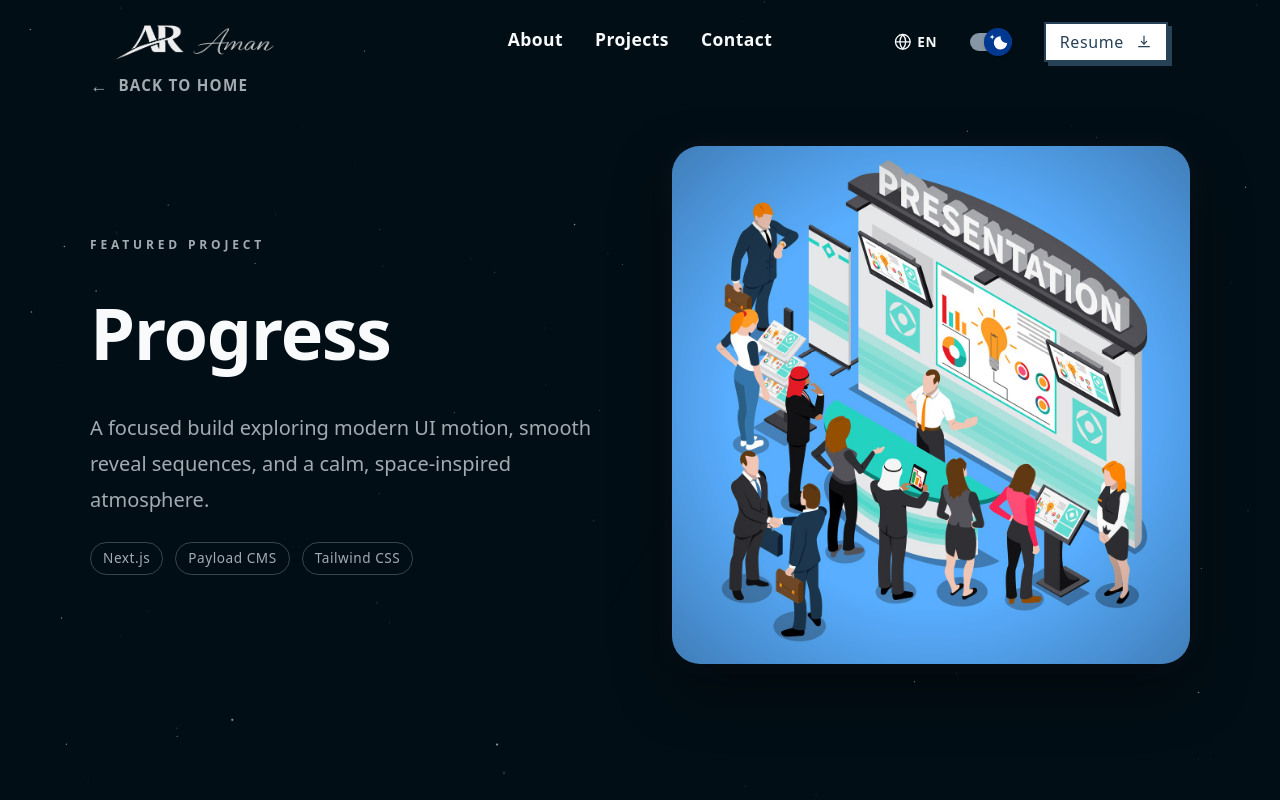
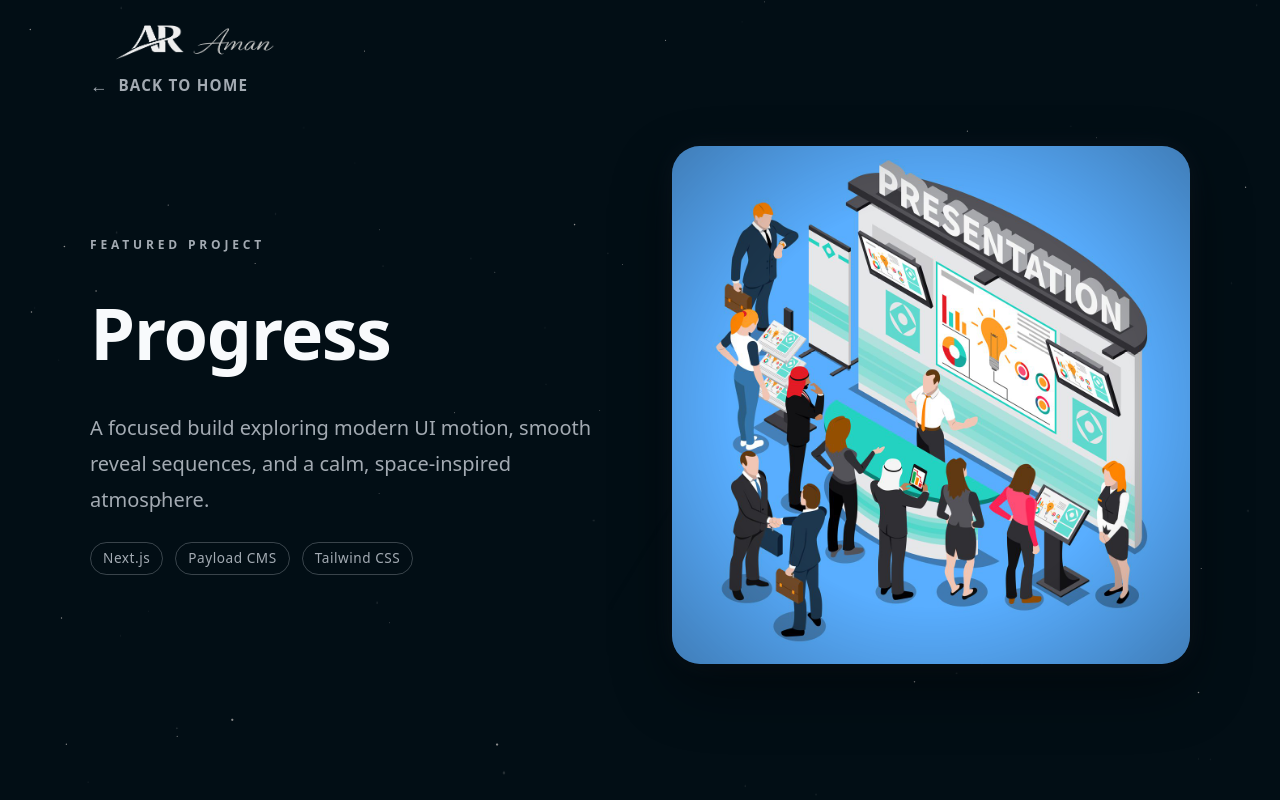
Before and after one commit to amanrai00/PortfolioAman, a Vue app: page /projects/progress in a window 1280 px wide. Built offline with nearby package versions, Linux system fonts and the light colour scheme; a web font is replaced by a local one.

Commit message:
project page wip1

```diff
--- a/src/components/Navbar.vue
+++ b/src/components/Navbar.vue
@@ -43,7 +43,7 @@
           </div>
 
           <!-- Desktop nav -->
-          <div class="hidden lg:block lg:justify-self-center">
+          <div v-if="!isProjectPage" class="hidden lg:block lg:justify-self-center">
             <ul class="flex items-center gap-x-8 font-semibold text-[15px] lg:text-[16px]">
               <li
                 v-for="item in sections"
@@ -68,6 +68,7 @@
               aria-label="Switch language"
               :aria-pressed="isJa"
               @click="toggleLocale"
+              v-if="!isProjectPage"
             >
               <span class="lang-roll">
                 <span class="lang-roll-track">
@@ -92,14 +93,14 @@
             </button>
 
             <!-- Desktop Resume -->
-            <label class="ui-switch hidden lg:inline-flex mr-5 desktop-switch">
+            <label v-if="!isProjectPage" class="ui-switch hidden lg:inline-flex mr-5 desktop-switch">
               <input v-model="isDark" type="checkbox" aria-label="Toggle theme" />
               <div class="slider">
                 <div class="circle"></div>
               </div>
             </label>
 
-            <a href="" class="group relative hidden px-4 py-2 font-medium lg:inline-block">
+            <a v-if="!isProjectPage" href="" class="group relative hidden px-4 py-2 font-medium lg:inline-block">
               <span
                 class="absolute inset-0 h-full w-full translate-x-1 translate-y-1 bg-[color:var(--theme-resume-border)] transition duration-200 ease-out
                        group-hover:translate-x-0 group-hover:translate-y-0"
@@ -131,7 +132,8 @@
 
             <!-- Mobile menu toggle - Lottie Hamburger -->
             <button
-              class="lg:hidden fixed top-5 right-5 z-[100] scale-110 cursor-pointer hamburger-btn"
+              class="fixed top-5 right-5 z-[100] scale-110 cursor-pointer hamburger-btn"
+              :class="isProjectPage ? 'block' : 'lg:hidden'"
               @click="toggleMenu"
               aria-label="Toggle menu"
               :aria-expanded="isOpen"
@@ -297,6 +299,7 @@
 <script setup>
 import { computed, onBeforeUnmount, onMounted, ref, watch } from "vue";
 import { useI18n } from "vue-i18n";
+import { useRoute } from "vue-router";
 import logo from "../assets/logo1.png";
 import SecondLogo from "../assets/second-logo.png";
 import hamburgerAnim from "@/assets/lottie/hamburger.json";
@@ -330,6 +333,8 @@ const localeKey = "locale";
 
 const { t, locale } = useI18n();
 const isJa = computed(() => locale.value === "ja");
+const route = useRoute();
+const isProjectPage = computed(() => route.name === "project-progress");
 
 const toggleLocale = () => {
   locale.value = isJa.value ? "en" : "ja";
```
